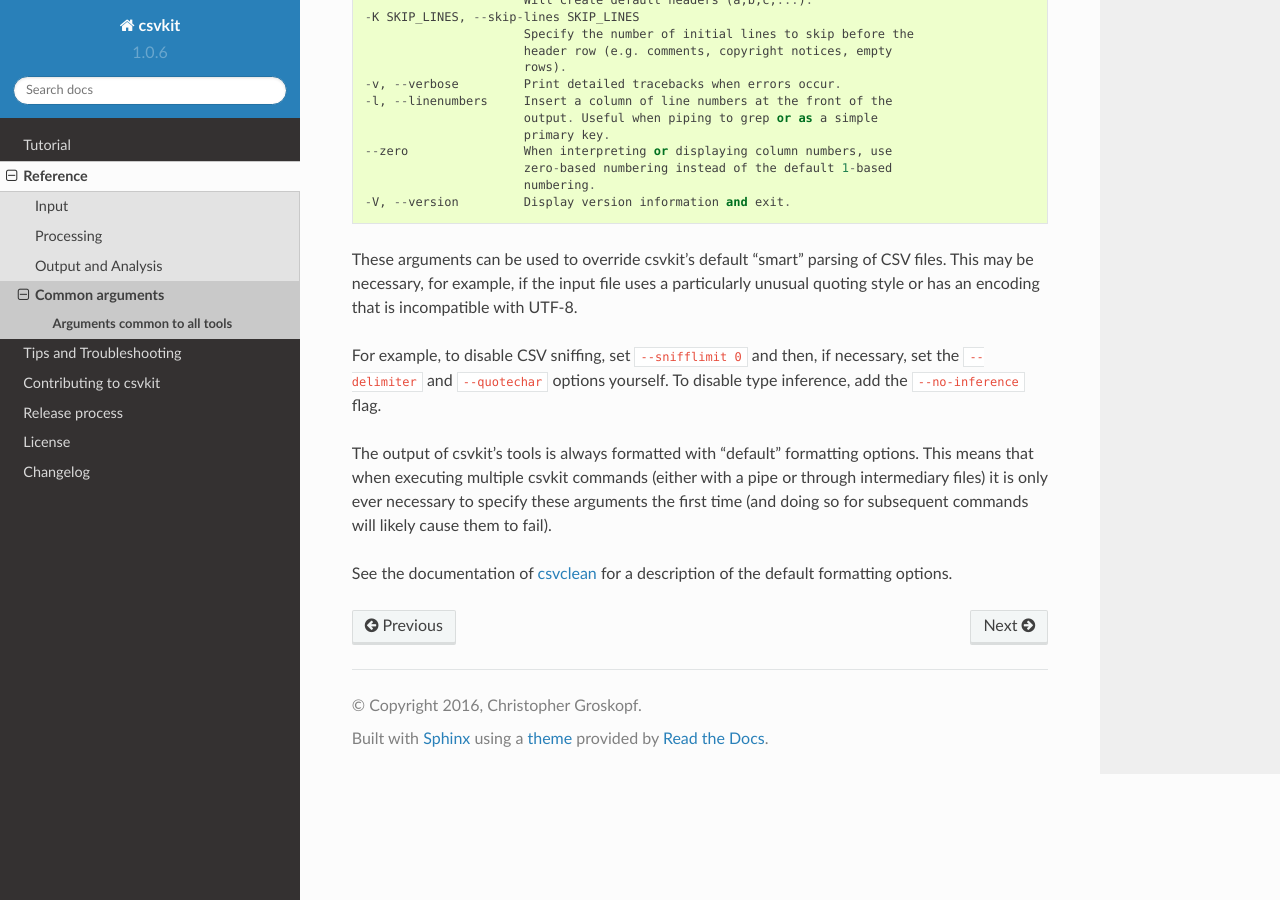
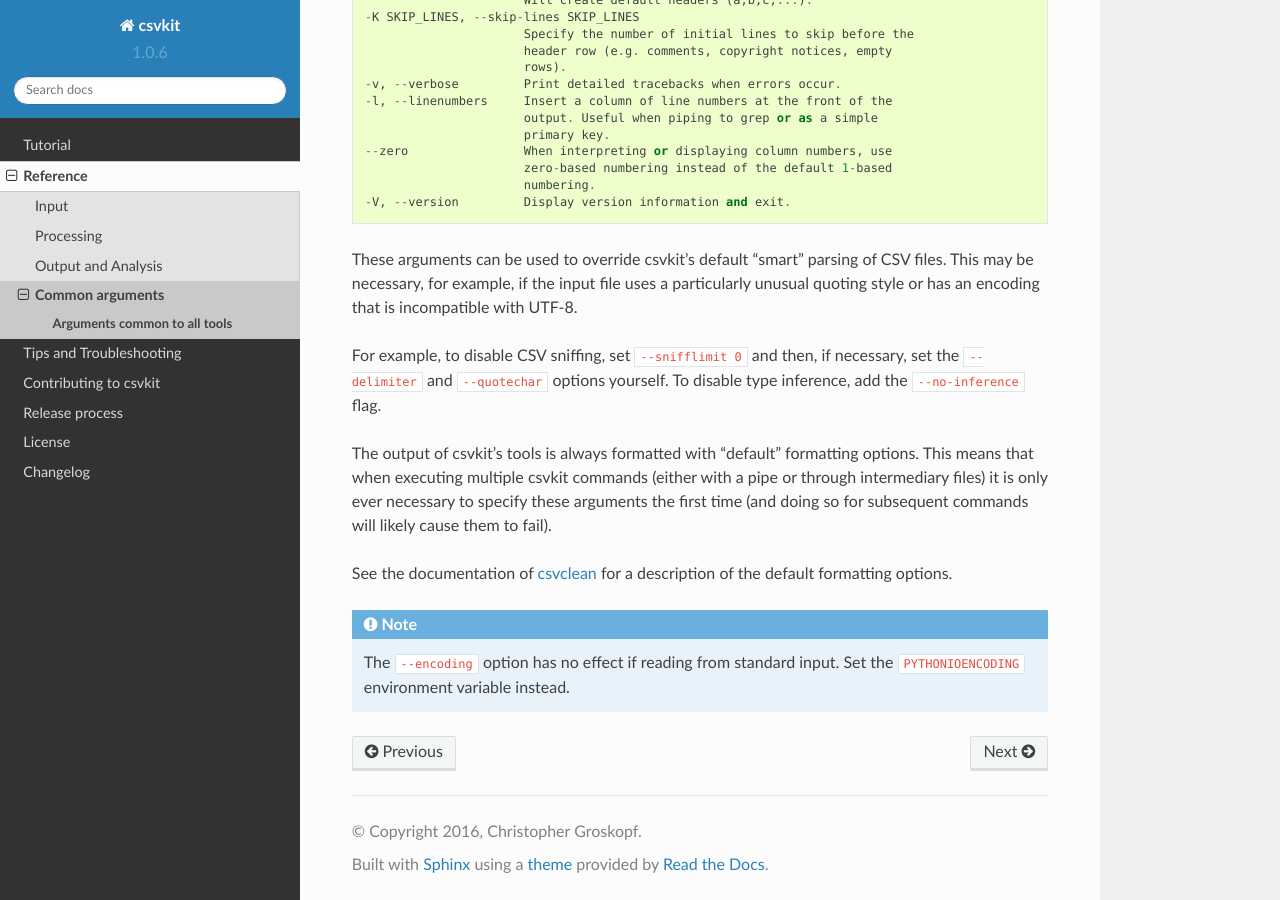
Before and after one commit to wireservice/csvkit, a Sphinx documentation site: the page built from docs/common_arguments.rst, in a window 1280 px wide and 900 px high, scrolled down 808 px. Built offline with Sphinx 7.4.7 and the Read the Docs theme 2.0.0, drawn with Linux system fonts in a browser that asks for light colours.

Commit message:
docs: Add note about encoding and standard input, #1150

```diff
--- a/docs/common_arguments.rst
+++ b/docs/common_arguments.rst
@@ -58,3 +58,7 @@
 The output of csvkit's tools is always formatted with "default" formatting options. This means that when executing multiple csvkit commands (either with a pipe or through intermediary files) it is only ever necessary to specify these arguments the first time (and doing so for subsequent commands will likely cause them to fail).
 
 See the documentation of :doc:`/scripts/csvclean` for a description of the default formatting options.
+
+.. note::
+
+   The ``--encoding`` option has no effect if reading from standard input. Set the ``PYTHONIOENCODING`` environment variable instead.
```
